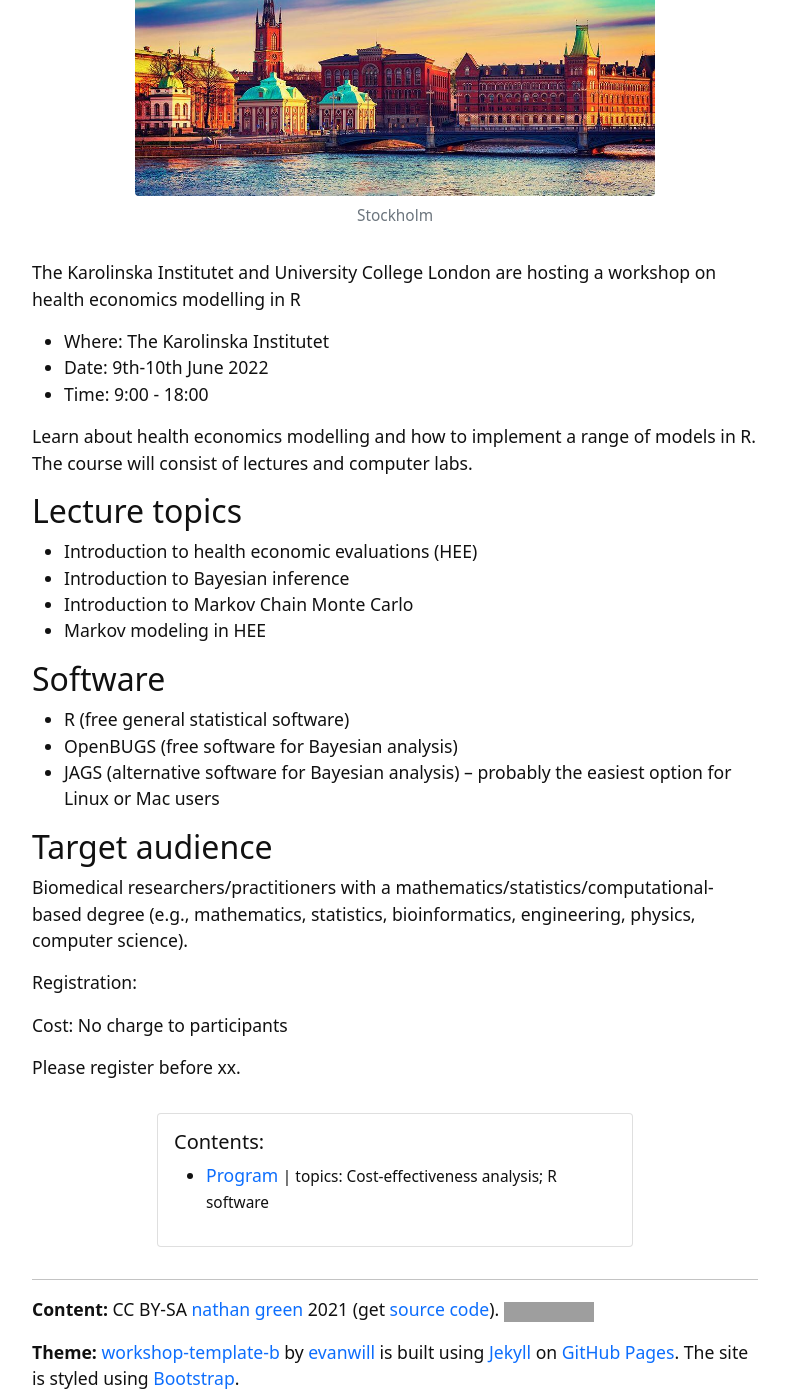
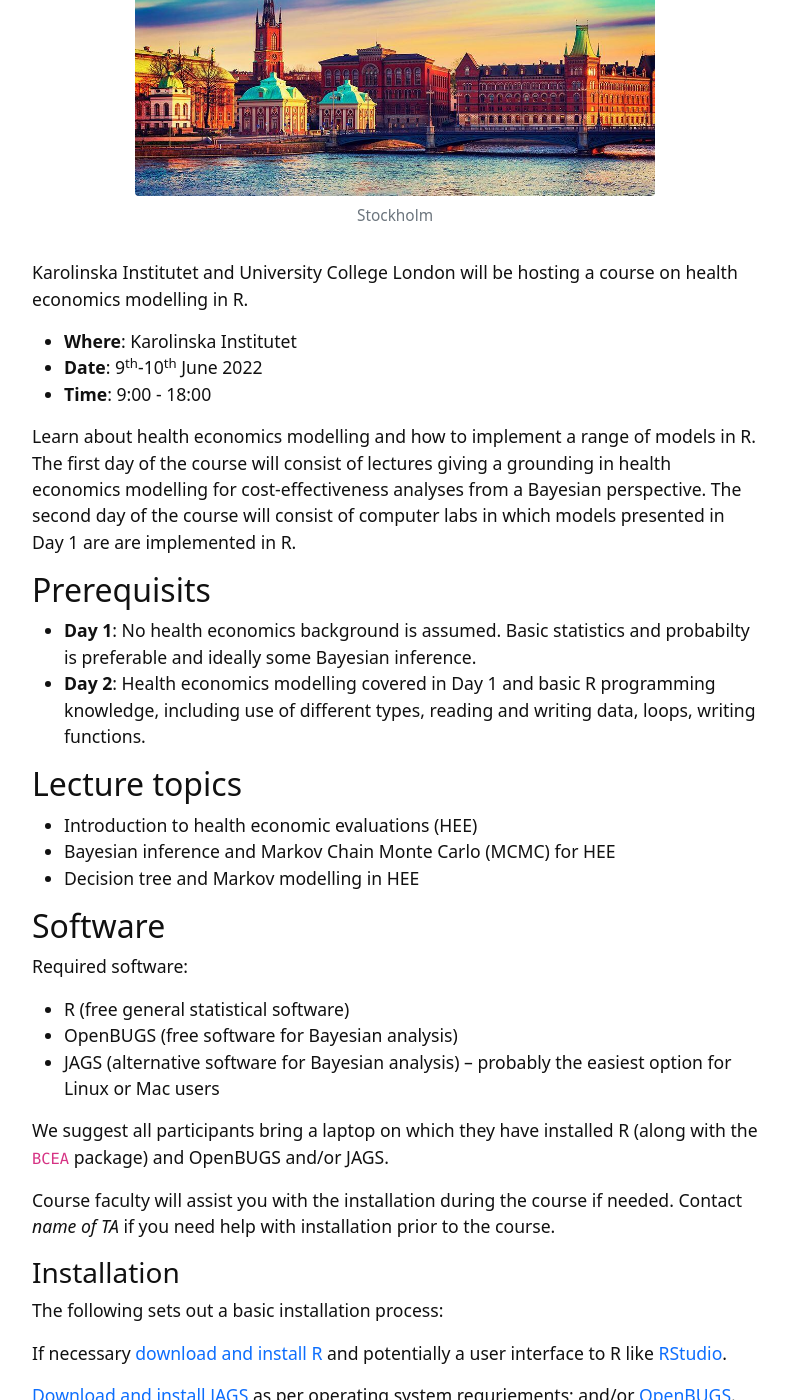
Before and after one commit to n8thangreen/Stockholm-health-economics-course, a Jekyll site: the page built from index.md, in a window 1280 px wide and 1400 px high, scrolled down 334 px. Shown: the whole window, without its empty margins (245-1033 px from the left). Built offline with Jekyll 4.4.1, drawn with Linux system fonts in a browser that asks for light colours; some of the changed text lies outside the part shown; grey boxes are pictures that could not be loaded.

Commit message:
updated landing page

```diff
--- a/index.md
+++ b/index.md
@@ -7,31 +7,54 @@ layout: default
 
 {% include figure.html img="destinations-stockholm-banner-mobile-1024x553.jpg" alt="intro image here" caption="Stockholm" width="75%" %}
 
-> The Karolinska Institutet and University College London are hosting a workshop on health economics modelling in R
+> Karolinska Institutet and University College London will be hosting a course on health economics modelling in R.
 
-* Where: The Karolinska Institutet
-* Date: 9th-10th June 2022
-* Time: 9:00 - 18:00
+* __Where__: Karolinska Institutet
+* __Date__: 9<sup>th</sup>-10<sup>th</sup> June 2022
+* __Time__: 9:00 - 18:00
 
 Learn about health economics modelling and how to implement a range of models in R.
-The course will consist of lectures and computer labs.
+The first day of the course will consist of lectures giving a grounding in health economics modelling for cost-effectiveness analyses from a Bayesian perspective.
+The second day of the course will consist of computer labs in which models presented in Day 1 are are implemented in R.
+
+## Prerequisits
+* __Day 1__: No health economics background is assumed. Basic statistics and probabilty is preferable and ideally some Bayesian inference.
+* __Day 2__: Health economics modelling covered in Day 1 and basic R programming knowledge, including use of different types, reading and writing data, loops, writing functions.
 
 ## Lecture topics
 * Introduction to health economic evaluations (HEE)
-* Introduction to Bayesian inference
-* Introduction to Markov Chain Monte Carlo
-* Markov modeling in HEE
+* Bayesian inference and Markov Chain Monte Carlo (MCMC) for HEE
+* Decision tree and Markov modelling in HEE
 
 
 ## Software
+
+Required software:
 * R (free general statistical software)
 * OpenBUGS (free software for Bayesian analysis)
 * JAGS (alternative software for Bayesian analysis) – probably the easiest option for Linux or Mac users
 
+We suggest all participants bring a laptop on which they have installed R (along with the `BCEA` package) and OpenBUGS and/or JAGS.
+
+Course faculty will assist you with the installation during the course if needed. Contact *name of TA* if you need help with installation prior to the course.
+
+
+
+### Installation
+
+The following sets out a basic installation process:
+
+If necessary [download and install R](https://www.r-project.org/) and potentially a user interface to R like [RStudio](https://www.rstudio.com/).
+
+[Download and install JAGS](https://mcmc-jags.sourceforge.io/) as per operating system requriements;
+and/or [OpenBUGS](https://openbugs.net/w/Downloads).
+
+Install additional R packages: e.g., in R `install.packages("rjags")` and `install.packages("R2OpenBUGS")`.
+
 ## Target audience
 Biomedical researchers/practitioners with a mathematics/statistics/computational-based degree (e.g., mathematics, statistics, bioinformatics, engineering, physics, computer science).
 
-Registration:
+Registration: xx
 
 Cost: No charge to participants
 
```
Also changed, not shown: content/program.md (+3 -3 lines).
